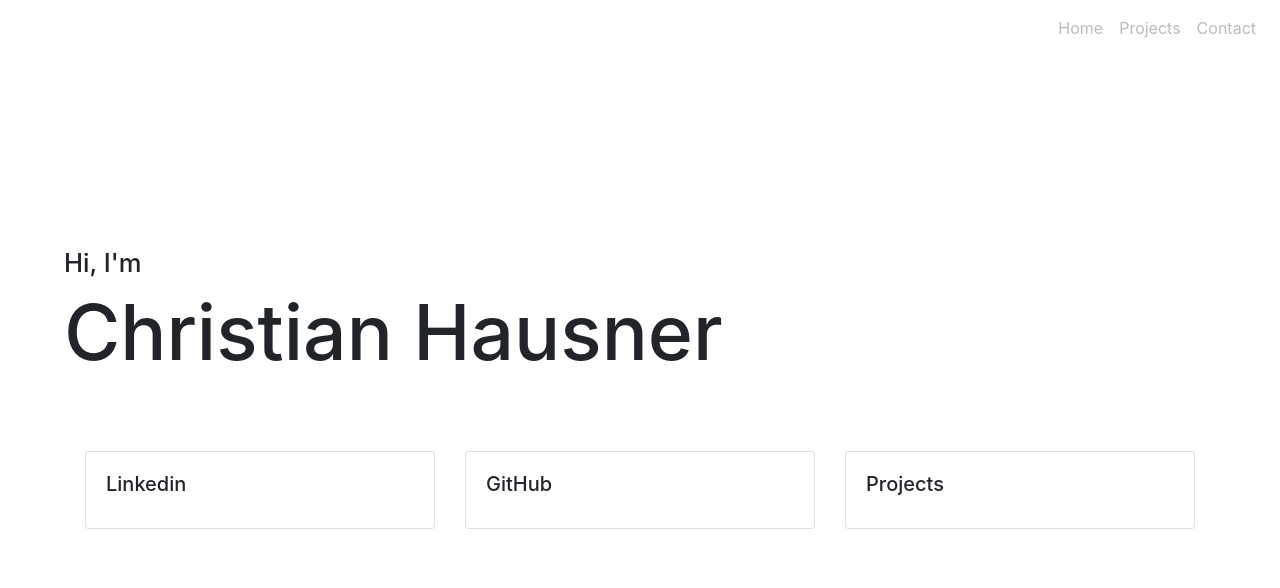
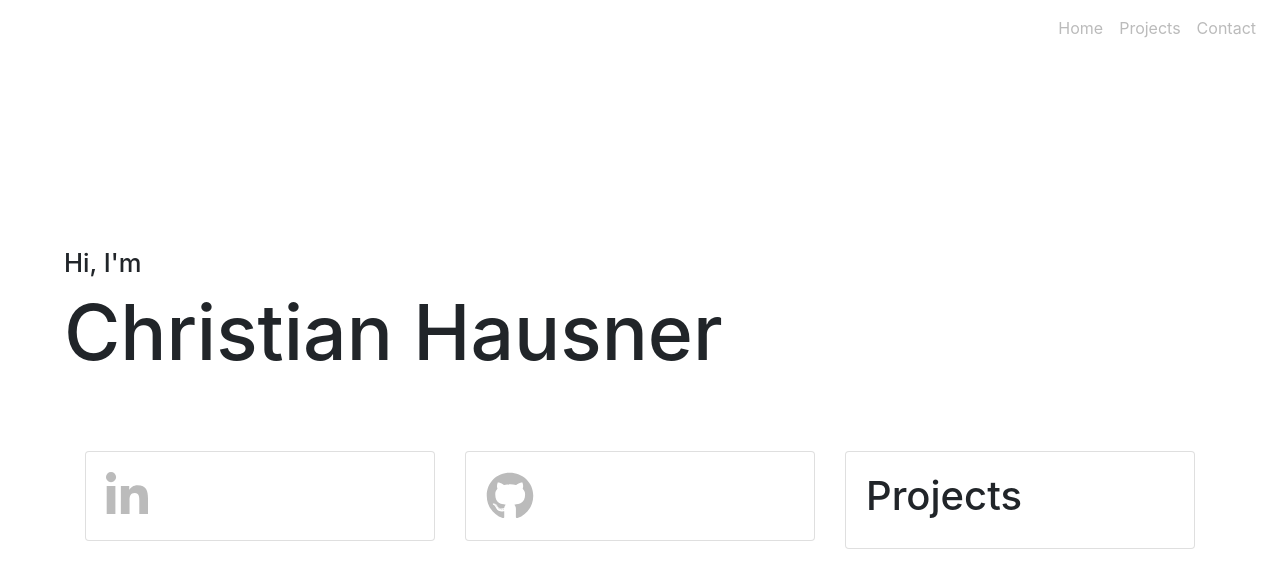
Before and after one commit to chrishausner/personal-website, a React (Create React App) app: page / in a window 1280 px wide. Shown: the top 588 px of the page. Built offline with nearby package versions, Linux system fonts and the light colour scheme.

Commit message:
added cards to link with social

```diff
--- a/package.json
+++ b/package.json
@@ -3,6 +3,10 @@
   "version": "0.1.0",
   "private": true,
   "dependencies": {
+    "@fortawesome/fontawesome-svg-core": "^1.2.35",
+    "@fortawesome/free-brands-svg-icons": "^5.15.3",
+    "@fortawesome/free-solid-svg-icons": "^5.15.3",
+    "@fortawesome/react-fontawesome": "^0.1.14",
     "@testing-library/jest-dom": "^5.11.10",
     "@testing-library/react": "^11.2.6",
     "@testing-library/user-event": "^12.8.3",
--- a/public/index.html
+++ b/public/index.html
@@ -21,6 +21,7 @@
       integrity="sha384-B0vP5xmATw1+K9KRQjQERJvTumQW0nPEzvF6L/Z6nronJ3oUOFUFpCjEUQouq2+l"
       crossorigin="anonymous"
     />
+    <script src="https://kit.fontawesome.com/af3405921a.js" crossorigin="anonymous"></script>
     <!--
       Notice the use of %PUBLIC_URL% in the tags above.
       It will be replaced with the URL of the `public` folder during the build.
--- a/src/LinkedCards.js
+++ b/src/LinkedCards.js
@@ -2,32 +2,51 @@ import React from 'react';
 import styled from 'styled-components';
 import Row from 'react-bootstrap/Row';
 import Card from 'react-bootstrap/Card';
+import { FontAwesomeIcon } from '@fortawesome/react-fontawesome';
+import { faLinkedinIn, faGithub } from '@fortawesome/free-brands-svg-icons';
 
+const Icon = styled(FontAwesomeIcon)`
+    font-size: 3rem;
+`;
+
+const Styles = styled.div`
+    .h1 {
+        font-size: 2rem;
+    }
+
+    .card-link {
+        color: #bbb;
+
+        &:hover {
+          color: black;
+        }
+      }
+`;
 
 export const LinkedCards  = () => (
-    <React.Fragment>
+    <Styles>
         <Row>
             <div class="col-sm-4">
                 <Card>
                     <Card.Body>
-                        <Card.Title>Linkedin</Card.Title>
+                        <Card.Link><Icon href="/" icon={faLinkedinIn} /></Card.Link>
                     </Card.Body>
                 </Card>
             </div>
             <div class="col-sm-4">
                 <Card>
                     <Card.Body>
-                        <Card.Title>GitHub</Card.Title>
+                        <Card.Link><Icon icon={faGithub}/></Card.Link>
                     </Card.Body>
                 </Card>
             </div>
             <div class="col-sm-4">
                 <Card>
                     <Card.Body>
-                        <Card.Title>Projects</Card.Title>
+                        <h1>Projects</h1>
                     </Card.Body>
                 </Card>
             </div>
         </Row>
-    </React.Fragment>
+    </Styles>
 )
```
Also changed, not shown: 1 other file (tests, documents, lock files or other folders).
